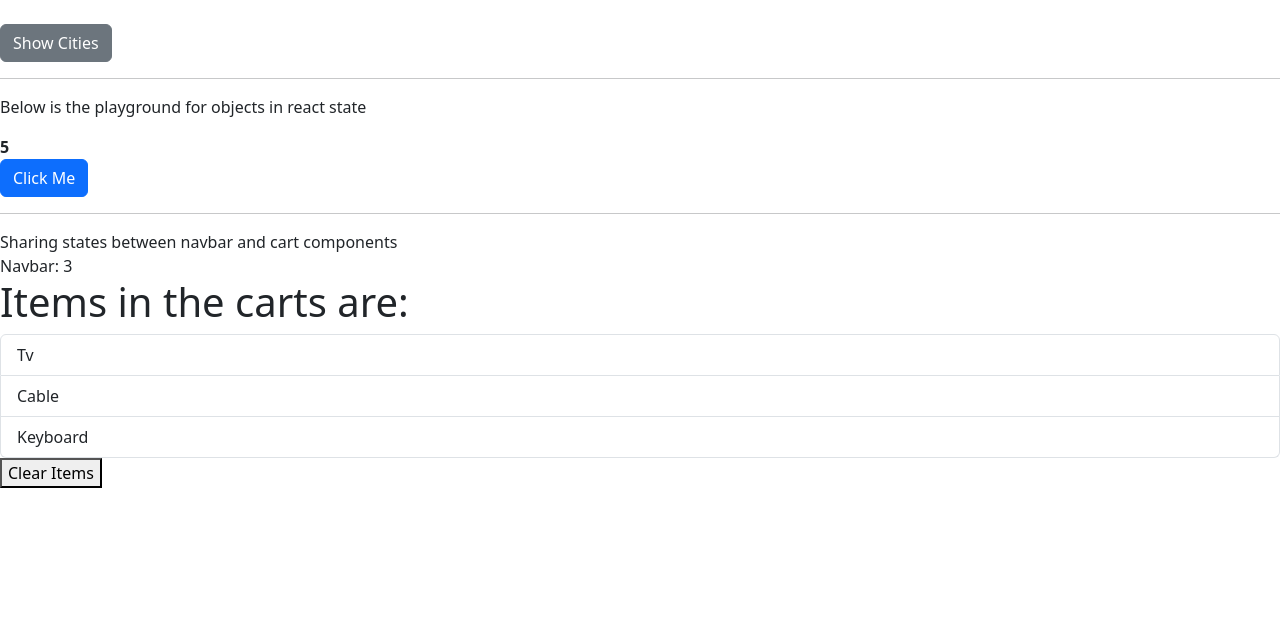
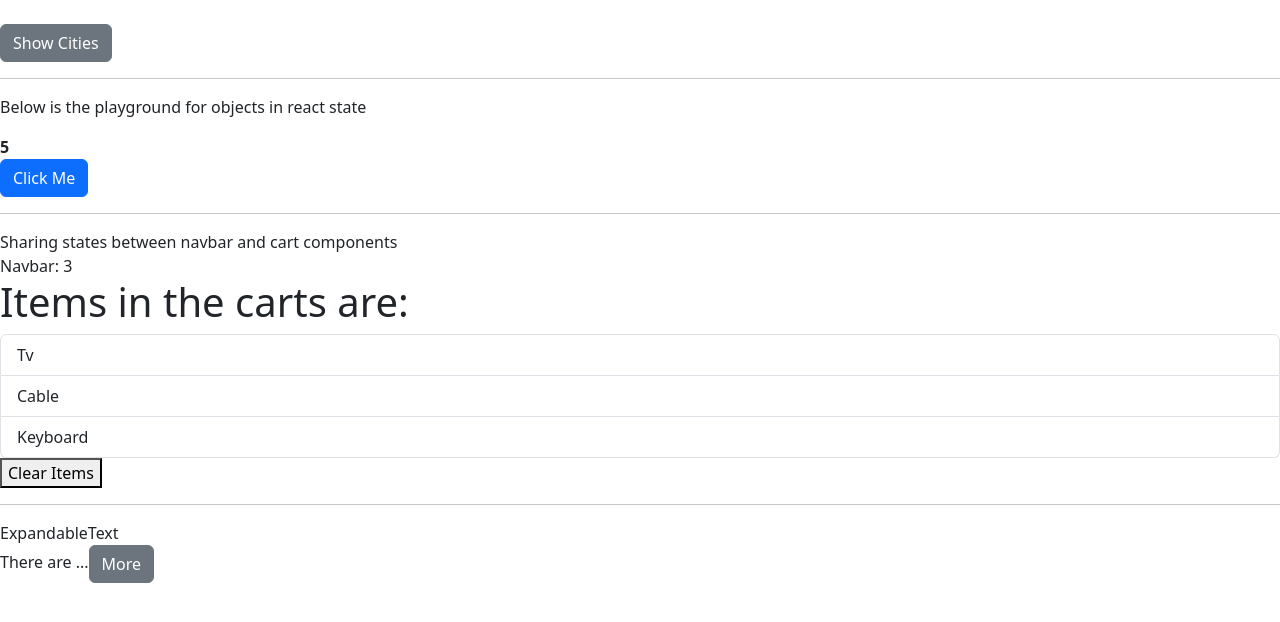
Before and after one commit to darsan012/reactWithTypescript, a React (Vite) app: page / in a window 1280 px wide. Shown: the top 622 px of the page. Built offline with nearby package versions, Linux system fonts and the light colour scheme.

Commit message:
added expandable text component

```diff
--- a/src/App.tsx
+++ b/src/App.tsx
@@ -6,6 +6,7 @@ import { ListGroup } from './components/ListGroup';
 import ObjectPractise from './ObjectPractise';
 import Navbar from './components/Navbar';
 import Cart from './components/Cart';
+import ExpandableText from './components/ExpandableText';
 
 function App() {
   const items = ['New York', 'San Francisco', 'Oxford', 'Deutschland'];
@@ -43,6 +44,21 @@ function App() {
       <div>Sharing states between navbar and cart components</div>
       <Navbar cartItemsCount={cartItems.length} />
       <Cart cartItems={cartItems} onClear={() => setCartItems([])} />
+
+      <hr />
+      <ExpandableText maxChar={10}>
+        There are many variations of passages of Lorem Ipsum available, but the
+        majority have suffered alteration in some form, by injected humour, or
+        randomised words which don't look even slightly believable. If you are
+        going to use a passage of Lorem Ipsum, you need to be sure there isn't
+        anything embarrassing hidden in the middle of text. All the Lorem Ipsum
+        generators on the Internet tend to repeat predefined chunks as
+        necessary, making this the first true generator on the Internet. It uses
+        a dictionary of over 200 Latin words, combined with a handful of model
+        sentence structures, to generate Lorem Ipsum which looks reasonable. The
+        generated Lorem Ipsum is therefore always free from repetition, injected
+        humour, or non-characteristic words etc.
+      </ExpandableText>
     </>
   );
 }
--- a/src/ObjectPractise.tsx
+++ b/src/ObjectPractise.tsx
@@ -31,7 +31,6 @@ const ObjectPractise = ({ children }: Props) => {
       <p>{children}</p>
       <strong>{drink.price}</strong>
       {tags.map((items, index) => {
-        console.log(items);
         <p>Hello world</p>;
         <p key={index}>{items[index]}</p>;
       })}
--- /dev/null
+++ b/src/components/ExpandableText.tsx
@@ -0,0 +1,32 @@
+import { useState } from 'react';
+import Button from './Button';
+
+interface Props {
+  children: string;
+  maxChar?: number;
+}
+const ExpandableText = ({ children, maxChar = 100 }: Props) => {
+  const [isExpanded, setIsExpanded] = useState(false);
+  const newValue = isExpanded ? children : children.slice(0, maxChar);
+
+  if (children.length < maxChar)
+    return (
+      <>
+        <div>ExpandableText</div>
+        <p>{children}</p>
+      </>
+    );
+  return (
+    <>
+      <div>ExpandableText</div>
+      <p>
+        {newValue}...
+        <Button color="secondary" onClick={() => setIsExpanded(!isExpanded)}>
+          {isExpanded ? 'Less' : 'More'}
+        </Button>
+      </p>
+    </>
+  );
+};
+
+export default ExpandableText;
```
